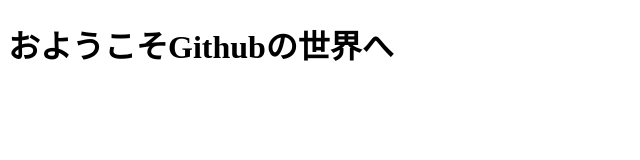
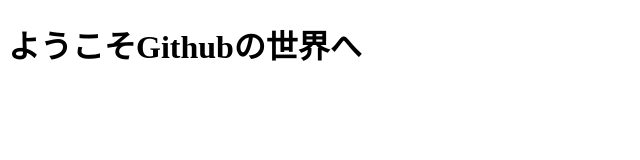
Before and after one commit to ito-kana/test, a plain HTML site: page index.html in a window 1280 px wide. Shown: the whole page, without its empty margins (0-640 px from the left). Drawn offline with Linux system fonts and the light colour scheme.

Commit message:
Update index.html

```diff
--- a/index.html
+++ b/index.html
@@ -7,7 +7,7 @@
 </head>
 <body>
   <header>
-    <h1>おようこそGithubの世界へ</h1>
+    <h1>ようこそGithubの世界へ</h1>
   </header>
 </body>
 </html>
```
